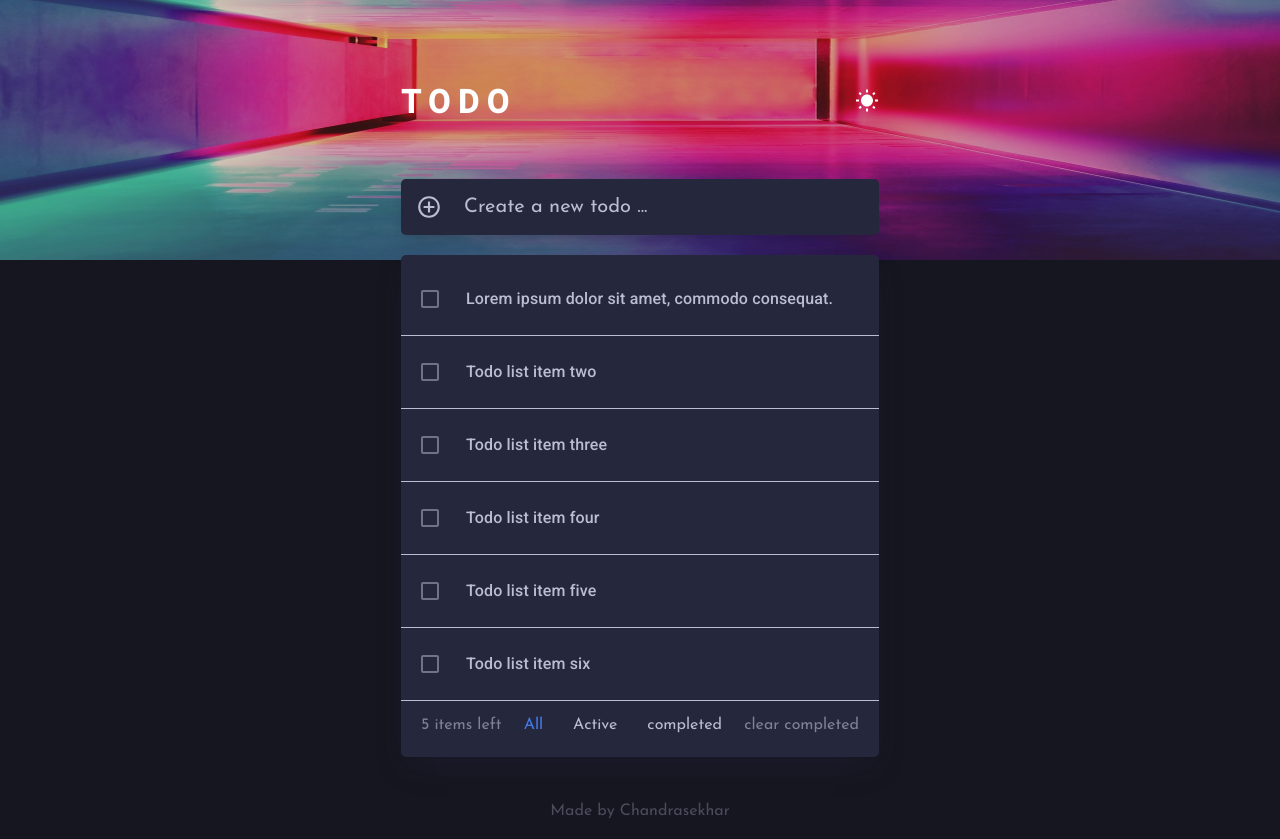
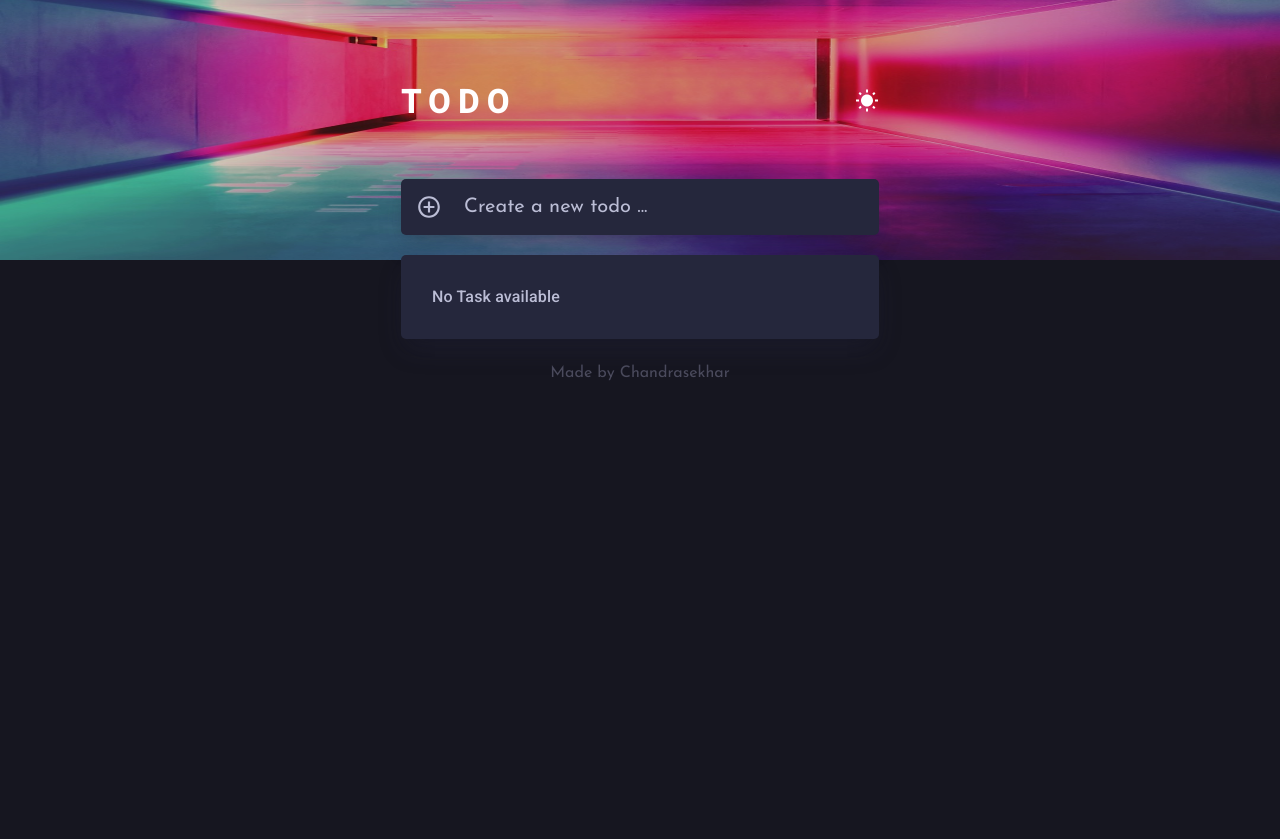
Before and after one commit to chandrasekhar2039/TODO, a React (Create React App) app: page / in a window 1280 px wide. After the commit the page ends 800 px from the top, so only its background shows below. Built offline with nearby package versions, Linux system fonts and the light colour scheme.

Commit message:
local storage init with few ui tweaks

```diff
--- a/package.json
+++ b/package.json
@@ -13,14 +13,17 @@
     "@types/react": "^17.0.19",
     "@types/react-dom": "^17.0.9",
     "@types/react-redux": "^7.1.18",
+    "@types/uuid": "^8.3.1",
     "react": "^17.0.2",
     "react-dom": "^17.0.2",
     "react-redux": "^7.2.4",
     "react-router-dom": "^5.2.0",
     "react-scripts": "4.0.3",
+    "react-toastify": "^8.0.1",
     "redux": "^4.1.1",
     "sass": "^1.38.0",
     "typescript": "^4.3.5",
+    "uuid": "^3.4.0",
     "web-vitals": "^1.0.1"
   },
   "scripts": {
--- a/src/App.tsx
+++ b/src/App.tsx
@@ -1,11 +1,16 @@
 import ApplyTheme from "./components/applyTheme";
 import './Styles/style.scss'
 import Main from "./components/main"
+
+import { ToastContainer } from 'react-toastify';
+import 'react-toastify/dist/ReactToastify.css';
+
 function App() {
   return (
     <ApplyTheme>
-    <Main/>
-  </ApplyTheme>
+      <ToastContainer toastClassName="toast" />
+      <Main/>
+    </ApplyTheme>
   );
 }
 
--- a/src/Styles/main.module.scss
+++ b/src/Styles/main.module.scss
@@ -37,6 +37,7 @@
   .pen {
     color: var(--txt-color);
     font-size: 26px;
+    cursor: pointer;
   }
 
   input {
@@ -57,6 +58,7 @@
   max-width: 75vw;
   border-radius: 5px;
   box-shadow: rgba(50, 50, 93, 0.25) 0 13px 27px -5px, rgba(0, 0, 0, 0.3) 0 8px 16px -8px;
+}
 
 .listItem {
   border-bottom: 1px solid var(--txt-color);
@@ -68,6 +70,11 @@
   padding: 10px 15px;
   font-family: Josefin Sans, sans-serif;
 }
+.clear{
+  cursor: pointer;
+  display: none;
+  color: var(--txt-color);
+  opacity: 0.3;
 }
 
 .nav {
@@ -138,4 +145,10 @@
       font-size: 16px;
     }
   }
+
+  .nav{
+    p{
+      font-size: 14px;
     }
+  }
+}
--- a/src/Styles/style.scss
+++ b/src/Styles/style.scss
@@ -3,6 +3,14 @@
 
 html {
   background-color: var(--bg-color);
+}
+.toast{
+  background-color: var(--bg-color) !important;
+  color: var(--txt-color-sec) !important;
+
+  button{
+    color: var(--txt-color-sec) !important;
+  }
 }
 
 .wrapperBack {
--- a/src/components/main.tsx
+++ b/src/components/main.tsx
@@ -1,40 +1,130 @@
+import React from "react"
 import {useDispatch,useSelector} from "react-redux";
 import {set_dark,set_light} from "../Redux/Actions/Theme/action";
 import styles from "../Styles/main.module.scss"
 import {RootState} from "../Redux/store"
+import { v4 as uuid } from 'uuid';
+import { toast } from 'react-toastify';
 import {
-  Container,
   Grid,
   Hidden,
-  Paper,
   List,
   ListItem,
-  ListItemIcon,
   ListItemText,
-  Checkbox,
-  FormControlLabel,
-  CheckboxProps
+  Checkbox
 } from "@material-ui/core"
 
 import WbSunnyIcon from '@material-ui/icons/WbSunny';
 import NightsStayIcon from '@material-ui/icons/NightsStay';
 import AddCircleOutlineIcon from '@material-ui/icons/AddCircleOutline';
+import ClearIcon from '@material-ui/icons/Clear';
 
 import imgBack from "../Assets/img/background.jpg"
+
 
 
 const Main=()=>{
 var dispatch = useDispatch();
 var toggel = useSelector((state:RootState)=> state.Theme.toggel);
 
+interface listType {
+  id:string,
+  task:string,
+  completed:boolean
+}
 
+var get:string | null  = localStorage.getItem("list");
+var Data:listType[]
+var countleft:number
+if(get){
+  Data = JSON.parse(get);
+  countleft=0;
+  Data.map(each=>{
+    !each.completed && countleft++;
+  })
+}
+else{
+  Data = [];
+  countleft=0;
+}
+
+//hooks
+const [list, setlist] = React.useState(Data);
+
+// theme toggle
 var SwitchTheme=()=>{
   if(!toggel)
   dispatch(set_dark());
   else
   dispatch(set_light());
+}
+
+
+var handelInput =(e:any)=>{
+  if( e.key === "Enter" || e.type === "click" ){
+    let input = document.querySelector <HTMLInputElement>("#input")!.value;
+    document.querySelector <HTMLInputElement>("#input")!.value="";
+    if(input === '')
+    return toast.error('Empty Task', {
+          position: "top-right",
+          autoClose: 3000,
+          hideProgressBar: false,
+          closeOnClick: true,
+          pauseOnHover: true,
+          draggable: true,
+          progress: undefined,
+          });
+
+    var newTask:listType={
+      id:uuid(),
+      task:input[0].toUpperCase() + input.substring(1),
+      completed:false
+    }
+  Data.push(newTask);
+
+  save(Data);
+  }
+}
+
+var deleteTask=()=>{
+  alert("delete");
 
 }
+
+
+var handelDone =()=>{
+  alert("i m done");
+
+}
+
+var showAll=()=>{
+  alert("all");
+}
+
+var showACtive=()=>{
+  alert("ative");
+}
+
+var showDone=()=>{
+  alert("done all");
+}
+
+var clearDone=()=>{
+  alert(" all clear");
+}
+
+
+
+
+
+
+
+
+var save=(Data)=>{
+  localStorage.setItem("list", JSON.stringify(Data));
+  setlist([...Data]);
+}
+
 
   return(
 <>
@@ -52,71 +142,57 @@ var SwitchTheme=()=>{
 
     <div  className={styles.container}>
       <div className={styles.input}>
-        <AddCircleOutlineIcon className={styles.pen}/>
-        <input type="text" placeholder="Create a new todo ..."/>
+        <AddCircleOutlineIcon className={styles.pen} onClick={handelInput} />
+        <input type="text" placeholder="Create a new todo ..." id="input" onKeyDown={handelInput} autoComplete="off" />
       </div>
     </div>
 
     <div  className={styles.container}>
       <List className={styles.list} >
-        <ListItem className={styles.listItem}>
-            <Checkbox edge="start" className={styles.listcheck}  color="primary"/>
-            <ListItemText className={styles.listTxt}>Lorem ipsum dolor sit amet, commodo consequat.  </ListItemText>
-        </ListItem>
 
-        <ListItem className={styles.listItem}>
-            <Checkbox edge="start" className={styles.listcheck} color="primary"/>
-            <ListItemText className={styles.listTxt}>Todo list item two </ListItemText>
-        </ListItem>
+        {
+          list.length > 0
+           ? list.map((each)=>{
+              return <ListItem className={styles.listItem} key={each.id}>
+                  <Checkbox edge="start" className={styles.listcheck} color="primary" defaultChecked={each.completed}  onChange={handelDone} />
+                  <ListItemText className={styles.listTxt}>{each.task}</ListItemText>
+                  <ClearIcon className={styles.clear} onClick={deleteTask}/>
+              </ListItem>
+            })
+             :
+             <ListItem>
+                 <ListItemText className={styles.listTxt}>No Task available</ListItemText>
+             </ListItem>
+        }
 
-        <ListItem className={styles.listItem}>
-            <Checkbox edge="start" className={styles.listcheck} color="primary"/>
-            <ListItemText className={styles.listTxt}>Todo list item three </ListItemText>
-        </ListItem>
-
-        <ListItem className={styles.listItem}>
-            <Checkbox edge="start" className={styles.listcheck} color="primary"/>
-            <ListItemText className={styles.listTxt}>Todo list item four </ListItemText>
-        </ListItem>
-
-        <ListItem className={styles.listItem}>
-            <Checkbox edge="start" className={styles.listcheck} color="primary"/>
-            <ListItemText className={styles.listTxt}>Todo list item five </ListItemText>
-        </ListItem>
-
-        <ListItem className={styles.listItem}>
-            <Checkbox edge="start" className={styles.listcheck} color="primary"/>
-            <ListItemText className={styles.listTxt}>Todo list item six </ListItemText>
-        </ListItem>
-
-        <div className={styles.nav} >
-          <p> 5 items left</p>
+        {list.length > 0 && <div className={styles.nav} >
+          <p> {countleft} items left</p>
             <Hidden smDown>
               <div className={styles.navItem}>
-                <p className="active"> All</p>
-                <p> Active</p>
-                <p> completed</p>
+                <p className="active" onClick={showAll}> All</p>
+                <p onClick={showACtive}> Active</p>
+                <p onClick={showDone}> completed</p>
               </div>
             </Hidden>
-          <p className="cursor">clear completed</p>
-        </div>
+          <p className="cursor" onClick={clearDone}>clear completed</p>
+        </div>}
       </List>
     </div>
 
-    <div className={styles.container}>
+    {list.length > 0 && <div className={styles.container}>
       <div className={styles.navMob}>
         <Hidden mdUp>
           <div className={styles.navItemMob}>
-            <p className="active"> All</p>
-            <p> Active</p>
-            <p> completed</p>
+            <p className="active" onClick={showAll}> All</p>
+            <p onClick={showACtive}> Active</p>
+            <p onClick={showDone}> completed</p>
           </div>
         </Hidden>
       </div>
-    </div>
+    </div>}
 
     <div  className={styles.footer}>
-      <p>Made by <a href="https://www.instagram.com/developer_dev/?hl=en" target="_blank">Chandrasekhar </a></p>
+      <p>Made by <a href="https://www.instagram.com/developer_dev/?hl=en" target="_blank" rel="noreferrer" >Chandrasekhar </a></p>
     </div>
 
 </Grid>
```
Also changed, not shown: 2 other files (tests, documents, lock files or other folders). Lines whose indentation alone changed are shown as unchanged.
